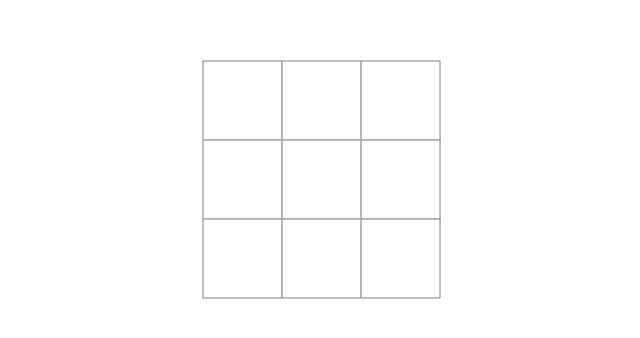
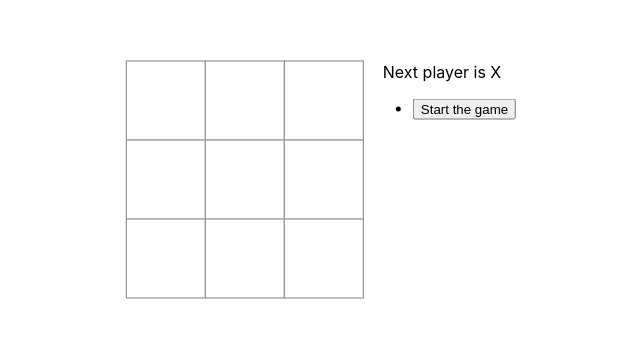
Before and after one commit to zrsmith-react-projects/tic-tac-toe, a React (Create React App) app: page / in a window 1280 px wide. Shown: the part 220-558 px from the top of the page, without its empty margins (319-959 px from the left). Built offline with nearby package versions, Linux system fonts and the light colour scheme.

Commit message:
add play by play buttons to show state

```diff
--- a/src/App.css
+++ b/src/App.css
@@ -32,3 +32,16 @@
   flex-direction: row;
   margin: 0 auto;
 }
+
+ol,
+ul {
+  padding-left: 30px;
+}
+
+.game-info {
+  margin-left: 20px;
+}
+
+.status {
+  margin-bottom: 10px;
+}
--- a/src/components/Game.js
+++ b/src/components/Game.js
@@ -10,6 +10,13 @@
       stepNumber: 0,
       history: [{ squares: Array(9).fill(null) }]
     };
+  }
+
+  jumpTo(step) {
+    this.setState({
+      stepNumber: step,
+      xIsNext: step % 2 === 0
+    });
   }
 
   handleClick(i) {
@@ -32,11 +39,37 @@
   render() {
     const history = this.state.history;
     const current = history[this.state.stepNumber];
+    const winner = calculateWinner(current.squares);
+    const moves = history.map((step, move) => {
+      const desc = move ? "Go to # " + move : "Start the game";
+      return (
+        <li key={move}>
+          <button
+            onClick={() => {
+              this.jumpTo(move);
+            }}
+          >
+            {" "}
+            {desc}{" "}
+          </button>
+        </li>
+      );
+    });
+    let status;
+    if (winner) {
+      status = "Winner is " + winner;
+    } else {
+      status = "Next player is " + (this.state.xIsNext ? "X" : "0");
+    }
 
     return (
       <div className="game">
         <div className="game-board">
           <Board onClick={i => this.handleClick(i)} square={current.squares} />
+        </div>
+        <div className="game-info">
+          <div>{status}</div>
+          <ul>{moves}</ul>
         </div>
       </div>
     );
```
